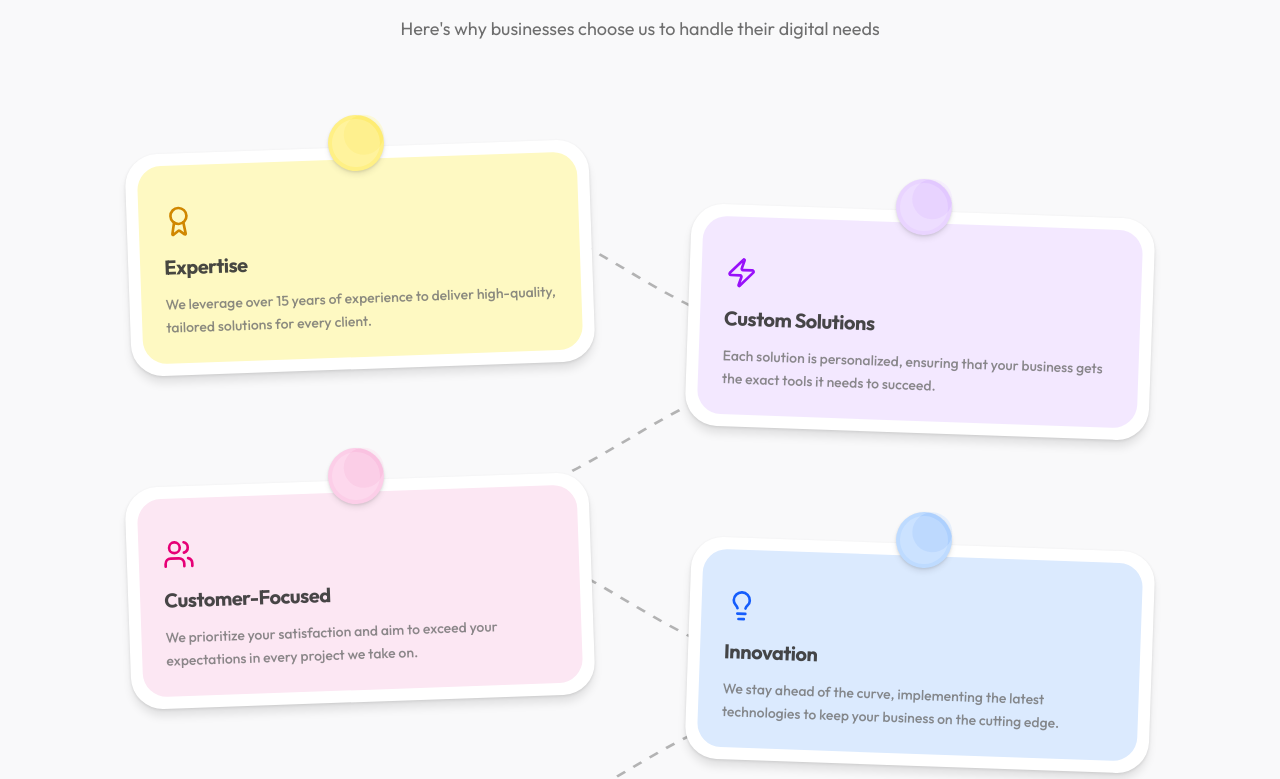
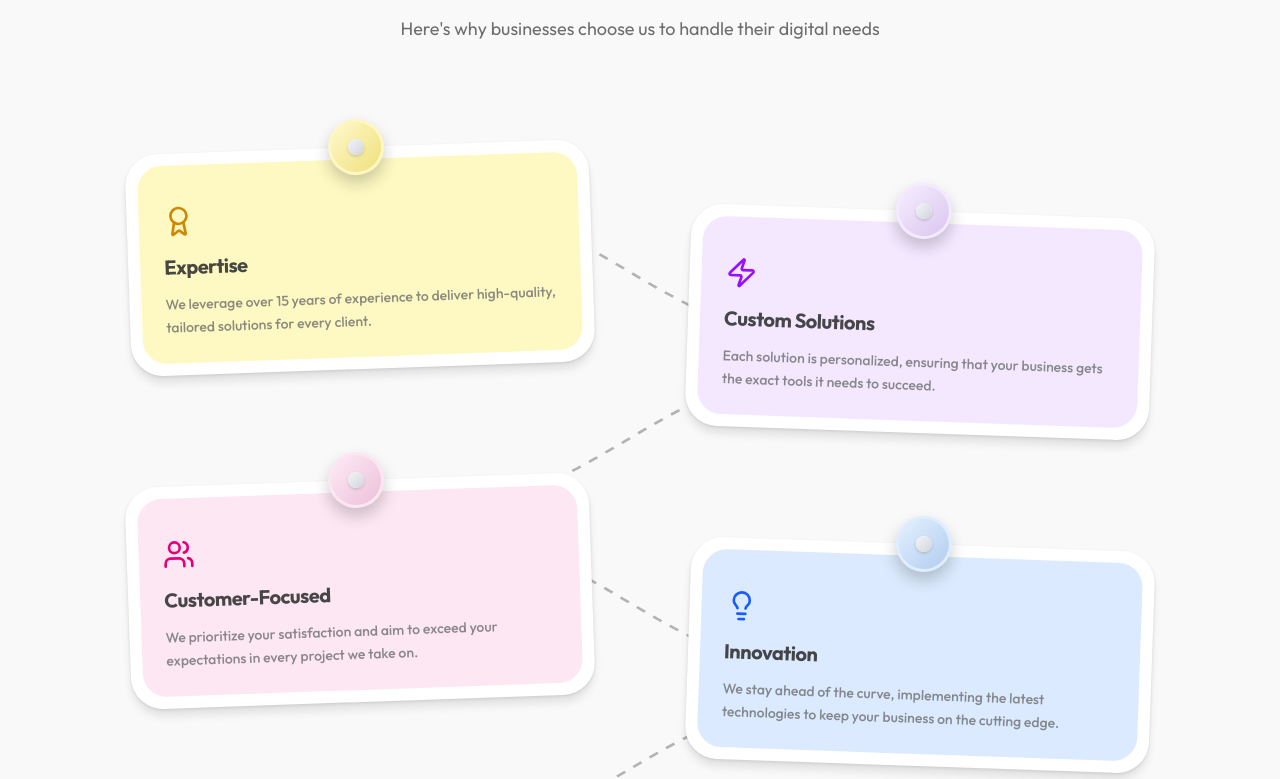
Before and after one commit to Sahil-796/vnp, a Next.js app: page / in a window 1280 px wide. Shown: the part 3221-4000 px from the top of the page. Built offline with nearby package versions, Linux system fonts and the light colour scheme.

Commit message:
edit: pins look like pins

```diff
--- a/components/WhyChooseUs.tsx
+++ b/components/WhyChooseUs.tsx
@@ -67,25 +67,21 @@ export const WhyChooseUs = () => {
                                         index % 2 === 1 ? "lg:mt-16" : ""
                                     )}
                                 >
-                                    {/* Floating 3D Discs Decoration */}
-                                    <div className="absolute -top-8 left-1/2 -translate-x-1/2 flex items-center justify-center">
+                                    {/* 3D Pin Decoration */}
+                                    <div className="absolute -top-7 left-1/2 -translate-x-1/2 flex items-center justify-center z-20">
                                         <div
                                             className={cn(
-                                                "relative w-14 h-14 rounded-full shadow-lg",
-                                                feature.iconBg,
+                                                "relative w-14 h-14 rounded-full shadow-[0_8px_16px_rgba(0,0,0,0.2)] border-[3px] border-white/50",
+                                                feature.iconBg
                                             )}
                                         >
-                                            <div
-                                                className={cn(
-                                                    "absolute top-0 right-0 w-10 h-10 rounded-full opacity-60 mix-blend-multiply",
-                                                    feature.color,
-                                                )}
-                                            />
-                                            <div
-                                                className={cn(
-                                                    "absolute bottom-1 left-1 w-12 h-12 rounded-full opacity-40 mix-blend-screen bg-white/50",
-                                                )}
-                                            />
+                                            {/* Gradient Overlay for volume */}
+                                            <div className="absolute inset-0 rounded-full bg-gradient-to-br from-white/60 to-black/5 pointer-events-none" />
+
+                                            {/* Inner Metal Head */}
+                                            <div className="absolute top-1/2 left-1/2 -translate-x-1/2 -translate-y-1/2 w-4 h-4 rounded-full bg-white shadow-md flex items-center justify-center">
+                                                <div className="w-full h-full rounded-full bg-gradient-to-br from-gray-100 to-gray-300" />
+                                            </div>
                                         </div>
                                     </div>
 
```
